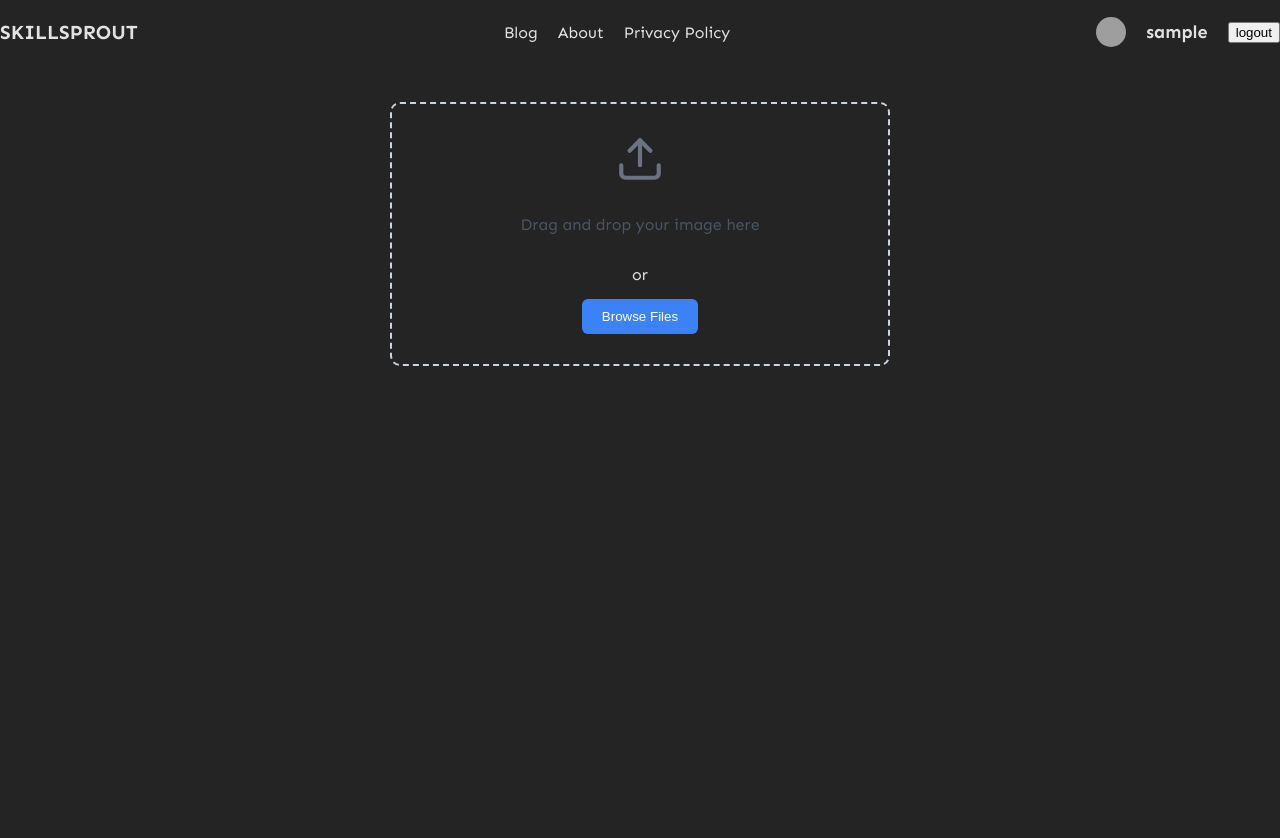
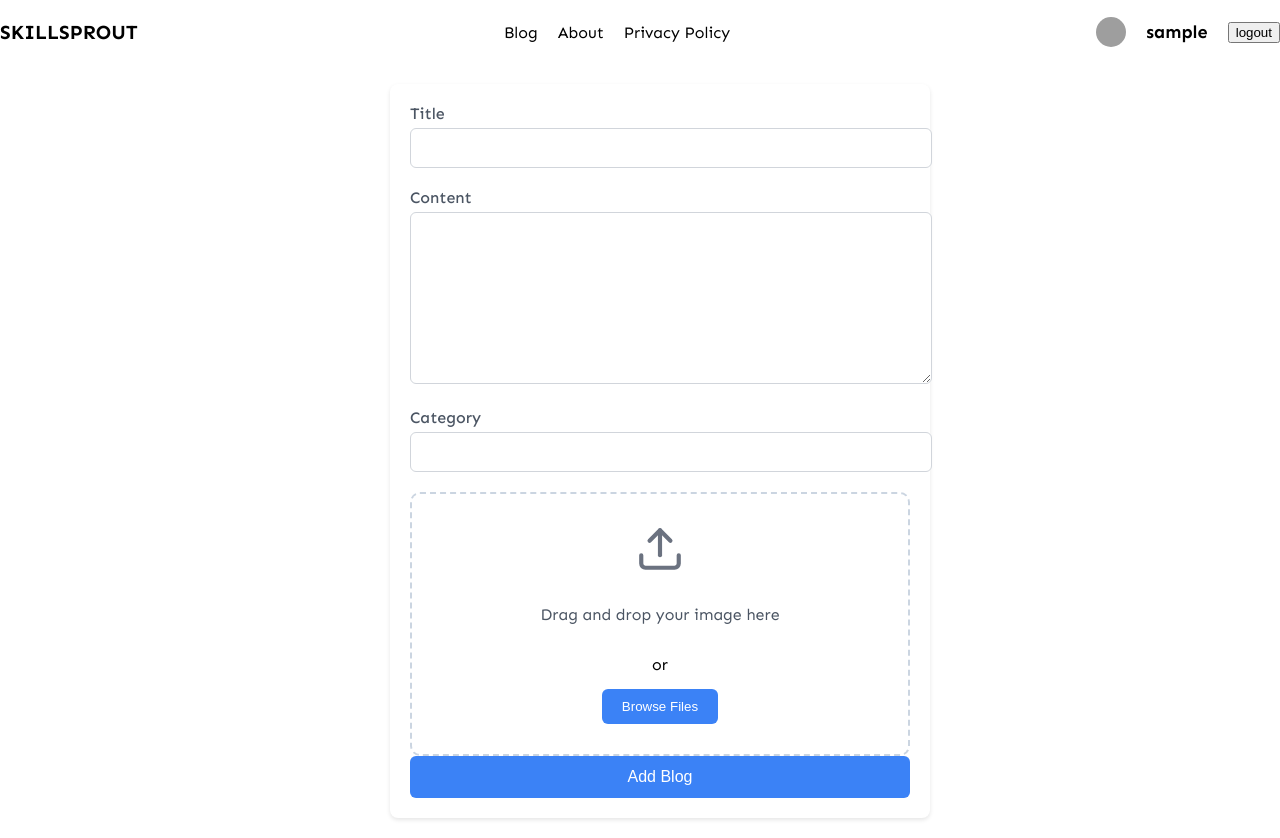
Before and after one commit to yasiru2077/SkillSprout, a React (Vite) app in the folder SkillSprout-Frontend/vite-project/: page /SingleBlogPage in a window 1280 px wide. Before the commit the page ends 800 px from the top, so only its background shows below. Built offline with nearby package versions, Linux system fonts and the light colour scheme; sample sign-in values are in the browser's storage.

Commit message:
frontend add

```diff
--- a/SkillSprout-Frontend/vite-project/src/App.jsx
+++ b/SkillSprout-Frontend/vite-project/src/App.jsx
@@ -54,7 +54,7 @@ function App() {
         <Route element={<ProtectedRoute isAuthenticated={isAuthenticated} />}>
           <Route element={<Layout userDetails={userDetails} />}>
             <Route path="/" element={<BlogHomePage />} />
-            <Route path="/SingleBlogPage" element={<SingleBlogPage />} />
+            <Route path="/SingleBlogPage" element={<SingleBlogPage userDetails={userDetails}/>} />
           </Route>
         </Route>
       </Routes>
--- a/SkillSprout-Frontend/vite-project/src/component/main-navbar/main-navbar.css
+++ b/SkillSprout-Frontend/vite-project/src/component/main-navbar/main-navbar.css
@@ -35,3 +35,8 @@
 .nav-content > li:hover {
   text-decoration: underline;
 }
+
+.nav-content > li > a {
+  text-decoration: none;
+  color: black;
+}
--- a/SkillSprout-Frontend/vite-project/src/component/main-navbar/main-navigation.jsx
+++ b/SkillSprout-Frontend/vite-project/src/component/main-navbar/main-navigation.jsx
@@ -1,6 +1,6 @@
 import axios from "axios";
 import React, { useState } from "react";
-import { Outlet, useNavigate } from "react-router-dom";
+import { Link, Outlet, useNavigate } from "react-router-dom";
 import "./main-navbar.css";
 const imagePath = "http://localhost:5000/";
 
@@ -36,7 +36,9 @@ function MainNavigation({ userDetails }) {
             <h1>SKILLSPROUT</h1>
           </div>
           <div className="nav-content">
-            <li>Blog</li>
+            <li>
+              <Link to={`/`}>Blog</Link>
+            </li>
             <li>About</li>
             <li>Privacy Policy</li>
           </div>
--- a/SkillSprout-Frontend/vite-project/src/component/single-blog-page/add-blog.css
+++ b/SkillSprout-Frontend/vite-project/src/component/single-blog-page/add-blog.css
@@ -101,3 +101,53 @@
   background-color: #fee2e2;
   border-radius: 50%;
 }
+
+.blog-form-container {
+  width: 100%;
+  max-width: 600px;
+  background: white;
+  padding: 20px;
+  border-radius: 8px;
+  box-shadow: 0 2px 4px rgba(0, 0, 0, 0.1);
+}
+
+.form-group {
+  margin-bottom: 20px;
+}
+
+.form-group label {
+  display: block;
+  margin-bottom: 5px;
+  color: #4b5563;
+  font-weight: 500;
+}
+
+.form-group input,
+.form-group textarea {
+  width: 100%;
+  padding: 10px;
+  border: 1px solid #d1d5db;
+  border-radius: 6px;
+  font-size: 16px;
+}
+
+.form-group textarea {
+  min-height: 150px;
+  resize: vertical;
+}
+
+.submit-button {
+  background-color: #3b82f6;
+  color: white;
+  border: none;
+  padding: 12px 24px;
+  border-radius: 6px;
+  cursor: pointer;
+  width: 100%;
+  font-size: 16px;
+  transition: background-color 0.3s ease;
+}
+
+.submit-button:hover {
+  background-color: #2563eb;
+}
--- a/SkillSprout-Frontend/vite-project/src/component/single-blog-page/single-blog-page.jsx
+++ b/SkillSprout-Frontend/vite-project/src/component/single-blog-page/single-blog-page.jsx
@@ -1,66 +1,130 @@
 import React, { useState, useRef } from "react";
 import { Upload, X } from "lucide-react";
+import axios from "axios";
 import "./add-blog.css";
 
-function SingleBlogPage() {
-  const [selectedFile, setSelectedFile] = useState(null);
-  const [isDragActive, setIsDragActive] = useState(false);
+function SingleBlogPage({ userDetails }) {
+  const [formData, setFormData] = useState({
+    title: "",
+    content: "",
+    category: "",
+    selectedFile: null,
+  });
+
   const fileInputRef = useRef(null);
+
+  const handleInputChange = (e) => {
+    const { name, value } = e.target;
+    setFormData((prevData) => ({
+      ...prevData,
+      [name]: value, // Dynamically updating state
+    }));
+  };
 
   const handleFileChange = (event) => {
     const file = event.target.files[0];
     if (file) {
-      setSelectedFile(file);
+      setFormData((prevData) => ({
+        ...prevData,
+        selectedFile: file,
+      }));
     }
   };
 
   const handleFileRemove = () => {
-    setSelectedFile(null);
+    setFormData((prevData) => ({
+      ...prevData,
+      selectedFile: null,
+    }));
     if (fileInputRef.current) {
       fileInputRef.current.value = "";
     }
   };
 
-  const handleDragOver = (event) => {
+  const handleSubmit = async (event) => {
     event.preventDefault();
-    event.stopPropagation();
-    setIsDragActive(true);
-  };
 
-  const handleDragLeave = (event) => {
-    event.preventDefault();
-    event.stopPropagation();
-    setIsDragActive(false);
-  };
+    if (!userDetails || !userDetails.user || !userDetails.user._id) {
+      console.log(userDetails);
+      console.log(userDetails.user);
+      console.log(userDetails.user._id);
 
-  const handleDrop = (event) => {
-    event.preventDefault();
-    event.stopPropagation();
-    setIsDragActive(false);
+      console.log("User details are missing. Please log in.");
+      return;
+    }
 
-    const files = event.dataTransfer.files;
-    if (files.length > 0) {
-      const file = files[0];
-      if (file.type.startsWith("image/")) {
-        setSelectedFile(file);
-      } else {
-        alert("Please upload a valid image file.");
+    const submitData = new FormData();
+    submitData.append("title", formData.title);
+    submitData.append("content", formData.content);
+    submitData.append("category", formData.category);
+    submitData.append("author", userDetails.user._id);
+    if (formData.selectedFile) {
+      submitData.append("image", formData.selectedFile);
     }
+
+    try {
+      const response = await axios.post(
+        "http://localhost:5000/api/blogs",
+        submitData,
+        {
+          headers: { "Content-Type": "multipart/form-data" },
         }
-  };
+      );
 
-  const triggerFileInput = () => {
-    fileInputRef.current.click();
+      alert("Blog added successfully!");
+      console.log("Blog response:", response.data);
+
+      // Reset form after submission
+      setFormData({
+        title: "",
+        content: "",
+        category: "",
+        selectedFile: null,
+      });
+    } catch (error) {
+      console.error("Error adding blog:", error);
+      alert("Failed to add blog. Try again.");
+    }
   };
 
   return (
     <main className="add-blog">
       <section className="file-upload-container">
+        <form onSubmit={handleSubmit} className="blog-form-container">
+          <div className="form-group">
+            <label>Title</label>
+            <input
+              type="text"
+              name="title"
+              value={formData.title}
+              onChange={handleInputChange}
+              required
+            />
+          </div>
+
+          <div className="form-group">
+            <label>Content</label>
+            <textarea
+              name="content"
+              value={formData.content}
+              onChange={handleInputChange}
+              required
+            ></textarea>
+          </div>
+
+          <div className="form-group">
+            <label>Category</label>
+            <input
+              type="text"
+              name="category"
+              value={formData.category}
+              onChange={handleInputChange}
+            />
+          </div>
+
           <div
-          className={`file-drop-zone ${isDragActive ? "drag-active" : ""}`}
-          onDragOver={handleDragOver}
-          onDragLeave={handleDragLeave}
-          onDrop={handleDrop}
+            className="file-drop-zone"
+            onClick={() => fileInputRef.current.click()}
           >
             <input
               type="file"
@@ -69,25 +133,21 @@ function SingleBlogPage() {
               onChange={handleFileChange}
               accept="image/*"
             />
-          {!selectedFile ? (
+            {!formData.selectedFile ? (
               <div className="drop-zone-content">
                 <Upload className="upload-icon" />
                 <p>Drag and drop your image here</p>
                 <span>or</span>
-              <button
-                type="button"
-                className="browse-button"
-                onClick={triggerFileInput}
-              >
+                <button type="button" className="browse-button">
                   Browse Files
                 </button>
               </div>
             ) : (
               <div className="file-preview">
                 <div className="file-info">
-                <p>{selectedFile.name}</p>
+                  <p>{formData.selectedFile.name}</p>
                   <p className="file-size">
-                  {(selectedFile.size / 1024).toFixed(2)} KB
+                    {(formData.selectedFile.size / 1024).toFixed(2)} KB
                   </p>
                 </div>
                 <button
@@ -100,6 +160,11 @@ function SingleBlogPage() {
               </div>
             )}
           </div>
+
+          <button type="submit" className="submit-button">
+            Add Blog
+          </button>
+        </form>
       </section>
     </main>
   );
--- a/SkillSprout-Frontend/vite-project/src/index.css
+++ b/SkillSprout-Frontend/vite-project/src/index.css
@@ -1,10 +1,8 @@
 :root {
   font-family: "Sen", sans-serif;
   color-scheme: light dark;
-  color: rgba(255, 255, 255, 0.87);
-  background-color: #242424;
-
-
+  color: black;
+  background-color: white;
 }
 
 body {
```
Also changed, not shown: 3 other files (tests, documents, lock files or other folders). Lines whose indentation alone changed are shown as unchanged.
